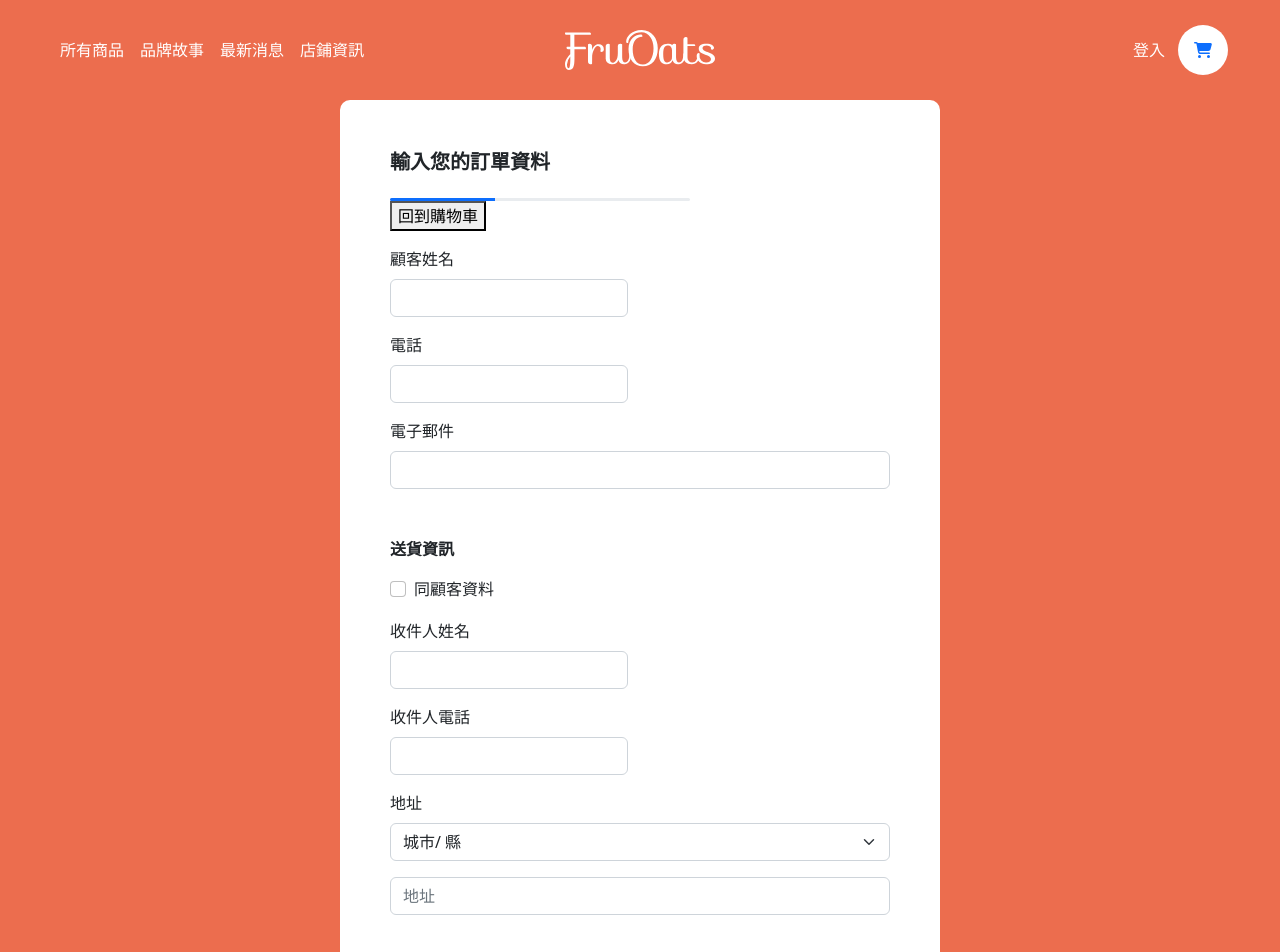
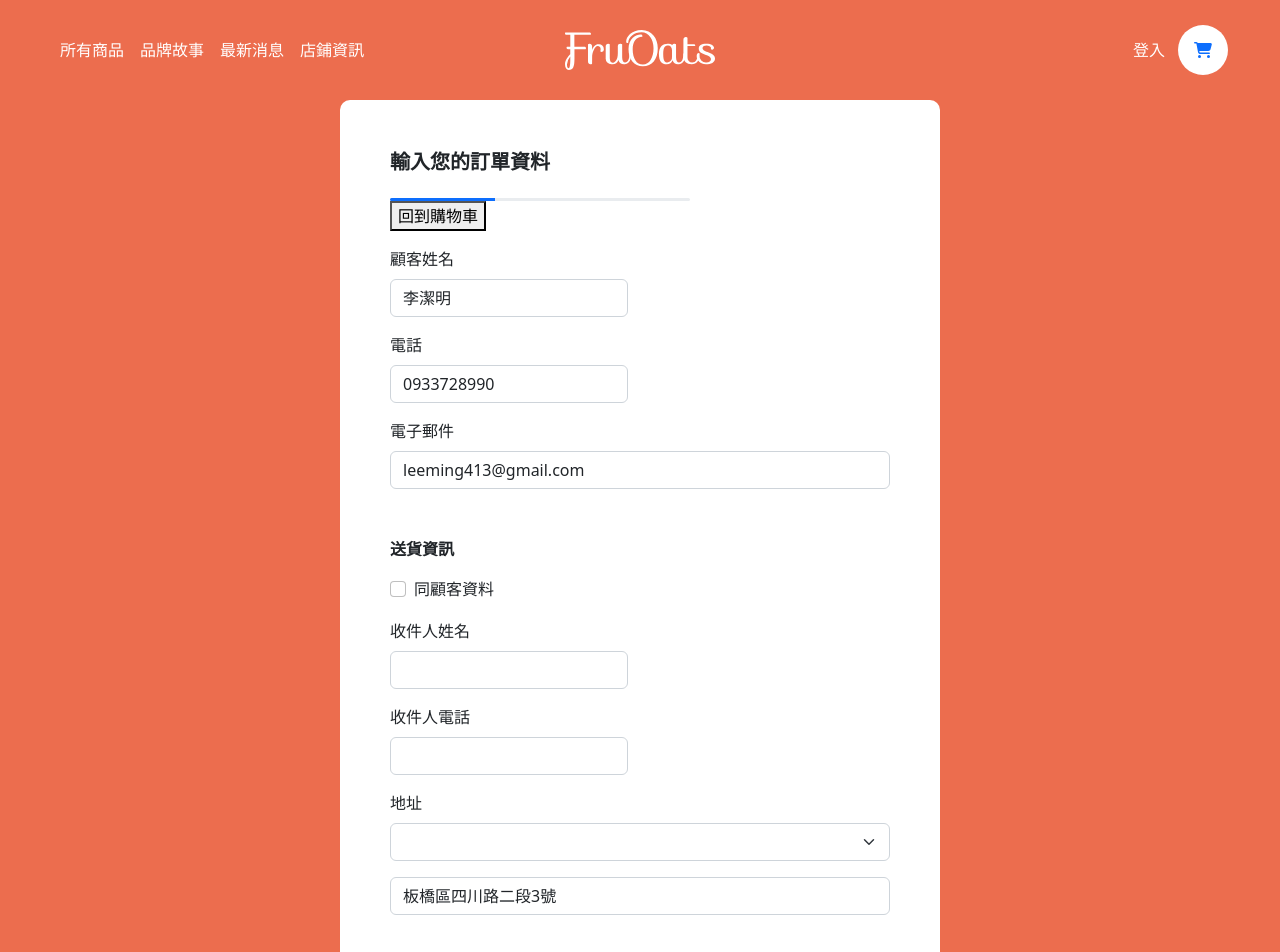
Before and after one commit to weiweilee826/Oats2022, a Vue app: page /cart_info in a window 1280 px wide. Shown: the top 952 px of the page. Built offline with nearby package versions, Linux system fonts and the light colour scheme.

Commit message:
更新同顧客資料功能checkbox

```diff
--- a/src/views/CartInfo.vue
+++ b/src/views/CartInfo.vue
@@ -21,14 +21,14 @@
         <div class="row">
           <div class="col-6">
             <label class="form-label mt-3">顧客姓名</label>
-            <input type="text" class="form-control" />
+            <input type="text" class="form-control" v-model="user.name" />
 
             <label class="form-label mt-3">電話</label>
-            <input type="text" class="form-control" />
+            <input type="text" class="form-control" v-model="user.tel" />
           </div>
           <div class="col-12">
             <label class="form-label mt-3">電子郵件</label>
-            <input type="text" class="form-control" />
+            <input type="email" class="form-control" v-model="user.email" />
           </div>
 
           <!-- 送貨資訊 -->
@@ -40,6 +40,7 @@
                 type="checkbox"
                 value=""
                 id="flexCheckDefault"
+                @click="toggleInfo()"
               />
               <label class="form-check-label" for="flexCheckDefault">
                 同顧客資料
@@ -49,23 +50,33 @@
 
           <div class="col-6">
             <label class="form-label mt-3">收件人姓名</label>
-            <input type="text" class="form-control" />
+            <input type="text" class="form-control" v-model="receiver.name" />
 
             <label class="form-label mt-3">收件人電話</label>
-            <input type="text" class="form-control" />
+            <input type="text" class="form-control" v-model="receiver.tel" />
           </div>
           <div class="col-12">
             <label class="form-label mt-3">地址</label>
             <select
               class="form-select mb-3"
               aria-label="Default select example"
+              v-model="receiver.county"
             >
               <option selected>城市/ 縣</option>
-              <option v-for="(item, index) in county" :key="index">
+              <option
+                v-for="(item, index) in county"
+                :key="index"
+                :value="item"
+              >
                 {{ item }}
               </option>
             </select>
-            <input type="text " class="form-control" placeholder="地址" />
+            <input
+              type="text "
+              class="form-control"
+              placeholder="地址"
+              v-model="receiver.address"
+            />
           </div>
           <p class="fw-bold mt-5">付款資訊</p>
           <div class="form-text">
@@ -89,6 +100,7 @@
                 type="checkbox"
                 value=""
                 id="flexCheckDefault"
+                v-model="receiver.message"
               />
               <label class="form-check-label" for="flexCheckDefault">
                 我同意網站
@@ -101,7 +113,9 @@
             </div>
           </div>
         </div>
-        <router-link to="/order_list"><button>提交訂單</button></router-link>
+        <router-link to="/order_list"
+          ><button @click="sendOrder()">提交訂單</button></router-link
+        >
       </div>
     </div>
   </div>
@@ -134,7 +148,48 @@ export default {
         "新竹市",
         "嘉義市",
       ],
+      user: {
+        name: "李潔明",
+        email: "leeming413@gmail.com",
+        tel: "0933728990",
+      },
+      receiver: {
+        name: "",
+        tel: "",
+        county: "",
+        address: "板橋區四川路二段3號",
+        message: "",
+      },
+      checked: false,
     };
+  },
+  methods: {
+    sendOrder() {
+      const url = `${process.env.VUE_APP_API}/api/${process.env.VUE_APP_CUSTOM_PATH}/order`;
+      const orders = {
+        user: {
+          name: this.receiver.name,
+          email: this.user.email,
+          tel: this.receiver.tel,
+          address: this.county + this.address,
+          message: this.receiver.message,
+        },
+        message: "",
+      };
+      this.$http.post(url, { data: orders }).then(() => {
+      });
+    },
+    toggleInfo() {
+      if (!this.checked) {
+        this.checked = true;
+        this.receiver.name = this.user.name;
+        this.receiver.tel = this.user.tel;
+      } else {
+        this.checked = false;
+        this.receiver.name = "";
+        this.receiver.tel = "";
+      }
+    },
   },
 };
 </script>
```
